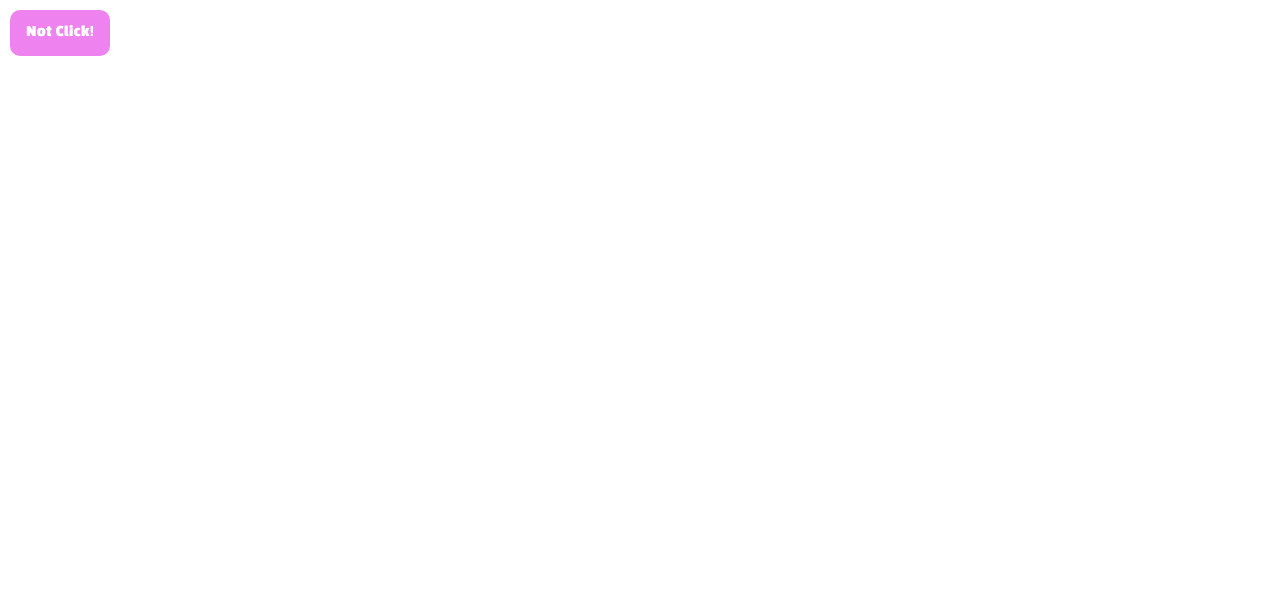
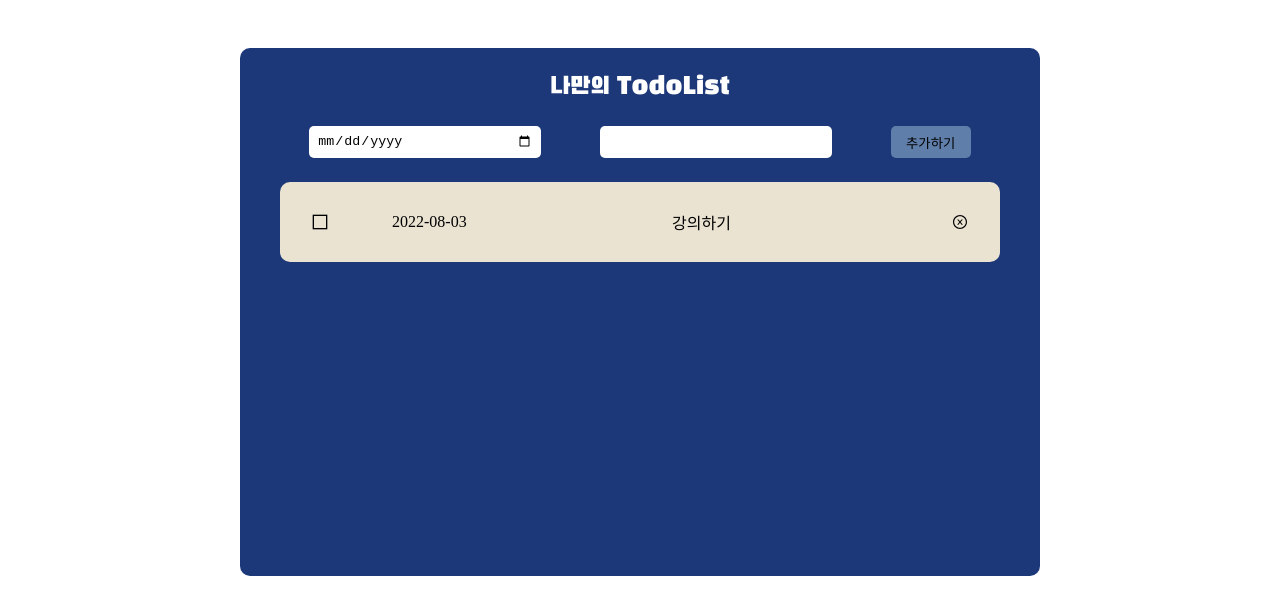
Before and after one commit to Suhyxn/ReactLiveStudy, a React (Create React App) app: page / in a window 1280 px wide. Shown: the top 614 px of the page. Built offline with nearby package versions, Linux system fonts and the light colour scheme.

Commit message:
React TodoList 만들기

```diff
--- a/package.json
+++ b/package.json
@@ -11,6 +11,7 @@
     "node-sass": "^7.0.1",
     "react": "^18.2.0",
     "react-dom": "^18.2.0",
+    "react-icons": "^4.4.0",
     "react-scripts": "5.0.1",
     "styled-components": "^5.3.5",
     "web-vitals": "^2.1.0"
--- a/src/App.js
+++ b/src/App.js
@@ -1,5 +1,5 @@
 import { ThemeProvider } from 'styled-components'
-import Button from './components/Button'
+import TodoList from './components/TodoList'
 import theme from './styles/theme'
 import GlobalStyle from './styles/globalStyle'
 
@@ -8,7 +8,7 @@ function App() {
     <div>
       <ThemeProvider theme={theme}>
         <GlobalStyle />
-        <Button />
+        <TodoList />
       </ThemeProvider>
     </div>
   )
--- /dev/null
+++ b/src/components/TodoAdd/index.jsx
@@ -0,0 +1,36 @@
+import React, { useState } from 'react'
+import * as S from './style'
+
+function TodoAdd({ todoId, todoData, setTodoData }) {
+  const [userInput, setUserInput] = useState({ date: '', content: '' })
+
+  const userInputHandler = (e) => {
+    const { name, value } = e.target
+    setUserInput({ ...userInput, [name]: value })
+  }
+
+  const todoAddHandler = (userInput) => {
+    setTodoData([
+      ...todoData,
+      {
+        id: todoId.current,
+        date: userInput.date,
+        content: userInput.content,
+        checked: false,
+      },
+    ])
+    todoId.current += 1
+  }
+
+  return (
+    <S.AddContainer>
+      <S.AddInput type="date" name="date" onChange={userInputHandler} />
+      <S.AddInput name="content" onChange={userInputHandler} />
+      <S.AddButton onClick={() => todoAddHandler(userInput)}>
+        추가하기
+      </S.AddButton>
+    </S.AddContainer>
+  )
+}
+
+export default TodoAdd
--- /dev/null
+++ b/src/components/TodoAdd/style.js
@@ -0,0 +1,38 @@
+import styled from 'styled-components'
+
+export const AddContainer = styled.div`
+  ${({ theme }) => theme.common.flexAround};
+  flex-shrink: 0;
+
+  color: black;
+  width: 90%;
+  margin-bottom: 1rem;
+
+  font-family: 'NotoSansBold';
+`
+
+export const AddButton = styled.button`
+  ${({ theme }) => theme.common.flexCenter};
+  border: none;
+  outline: none;
+  cursor: pointer;
+
+  background-color: ${({ theme }) => theme.palette.Blue};
+  height: 2rem;
+  width: 5rem;
+  border-radius: 5px;
+
+  &:hover {
+    opacity: 0.5;
+  }
+`
+
+export const AddInput = styled.input`
+  border: none;
+  outline: none;
+  border-radius: 5px;
+  padding: 0rem 0.5rem;
+
+  height: 2rem;
+  width: 30%;
+`
--- /dev/null
+++ b/src/components/TodoItem/index.jsx
@@ -0,0 +1,21 @@
+import React from 'react'
+import * as S from './style'
+import { GrCheckbox, GrCheckboxSelected } from 'react-icons/gr'
+import { AiOutlineCloseCircle } from 'react-icons/ai'
+
+function TodoItem({ itemData, todoCheckHandler, todoRemoveHandler }) {
+  return (
+    <S.ItemContainer isChecked={itemData.checked}>
+      <S.ItemButton onClick={() => todoCheckHandler(itemData.id)}>
+        {itemData.checked ? <GrCheckboxSelected /> : <GrCheckbox />}
+      </S.ItemButton>
+      <S.ItemText>{itemData.date}</S.ItemText>
+      <S.ItemText>{itemData.content}</S.ItemText>
+      <S.ItemButton onClick={() => todoRemoveHandler(itemData.id)}>
+        <AiOutlineCloseCircle />
+      </S.ItemButton>
+    </S.ItemContainer>
+  )
+}
+
+export default TodoItem
--- /dev/null
+++ b/src/components/TodoItem/style.js
@@ -0,0 +1,32 @@
+import styled from 'styled-components'
+
+export const ItemContainer = styled.div`
+  ${({ theme }) => theme.common.flexAround};
+  flex-shrink: 0;
+
+  background-color: ${({ theme }) => theme.palette.Beige};
+  opacity: ${({ isChecked }) => (isChecked ? '0.5' : '1')};
+  border-radius: 10px;
+  color: black;
+  width: 90%;
+  height: 5rem;
+  margin: 0.5rem;
+
+  font-family: 'NotoSansBold';
+`
+
+export const ItemButton = styled.div`
+  ${({ theme }) => theme.common.flexCenter};
+  border: none;
+  outline: none;
+  cursor: pointer;
+
+  &:hover {
+    opacity: 0.5;
+  }
+`
+
+export const ItemText = styled.div`
+  font-size: ${({ theme }) => theme.fontSizes.paragraph};
+  width: 30%;
+`
--- /dev/null
+++ b/src/components/TodoList/index.jsx
@@ -0,0 +1,43 @@
+import React, { useRef, useState } from 'react'
+import TodoItem from '../TodoItem'
+import TodoAdd from '../TodoAdd'
+import * as S from './style'
+
+function TodoList() {
+  const todoId = useRef(2)
+  const [todoData, setTodoData] = useState([
+    { id: '1', date: '2022-08-03', content: '강의하기', checked: false },
+  ])
+
+  const todoRemoveHandler = (id) => {
+    setTodoData(todoData.filter((itemData) => itemData.id !== id))
+  }
+
+  const todoCheckHandler = (id) => {
+    setTodoData(
+      todoData.map((itemData) =>
+        itemData.id === id
+          ? { ...itemData, checked: !itemData.checked }
+          : itemData,
+      ),
+    )
+  }
+
+  return (
+    <S.TodoContainer>
+      <S.TodoTitle>나만의 TodoList</S.TodoTitle>
+      <TodoAdd todoId={todoId} todoData={todoData} setTodoData={setTodoData} />
+      {todoData.map((itemData) => {
+        return (
+          <TodoItem
+            itemData={itemData}
+            todoCheckHandler={todoCheckHandler}
+            todoRemoveHandler={todoRemoveHandler}
+          />
+        )
+      })}
+    </S.TodoContainer>
+  )
+}
+
+export default TodoList
--- /dev/null
+++ b/src/components/TodoList/style.js
@@ -0,0 +1,18 @@
+import styled from 'styled-components'
+
+export const TodoContainer = styled.div`
+  ${({ theme }) => theme.common.flexColumnStart};
+
+  background-color: ${({ theme }) => theme.palette.Navy};
+  border-radius: 10px;
+  color: white;
+  width: 50rem;
+  height: 33rem;
+  margin: 3rem auto;
+
+  font-family: 'BlackHanSans';
+`
+
+export const TodoTitle = styled.p`
+  font-size: ${({ theme }) => theme.fontSizes.subtitle};
+`
--- a/src/styles/theme.js
+++ b/src/styles/theme.js
@@ -1,6 +1,8 @@
 const palette = {
-  orange: '#FFA500',
-  main: '#asda00',
+  Navy: '#1C3879',
+  Blue: '#607EAA',
+  Beige: '#EAE3D2',
+  White: '#F9F5EB',
 }
 
 const common = {
@@ -8,6 +10,17 @@ const common = {
   display: flex;
   justify-content: center;
   align-items: center;
+  `,
+  flexAround: `
+  display: flex;
+  align-items: center;
+  justify-content: space-around;
+  `,
+  flexColumnStart: `
+  display: flex;
+  flex-direction: column;
+  align-items: center;
+  justify-content: flex-start;
   `,
 }
 
```
Also changed, not shown: src/components/StyleTest.js (deleted, +0 -11 lines), 1 other file (tests, documents, lock files or other folders).
